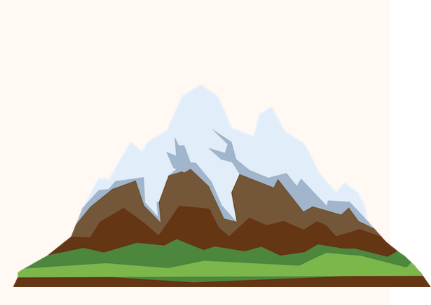
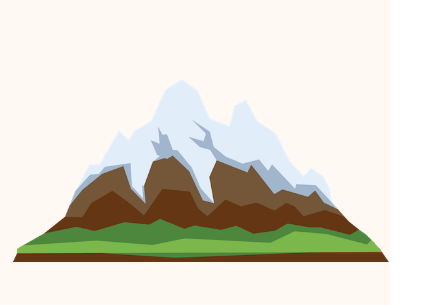
Before and after one commit to Dujma7/Personal-Website, a website: page index.html in a window 390 px wide. Shown: the part 539-844 px from the top of the page, 431 px wide, since content can reach past the window. Drawn offline with nearby package versions, Linux system fonts and the light colour scheme; a web font is replaced by a local one.

Commit message:
Update style.css

```diff
--- a/style.css
+++ b/style.css
@@ -212,7 +212,7 @@ body {
     }
 
     .mountain {
-        height: 250px;
+        height: 225px;
     }
 
 }
```
